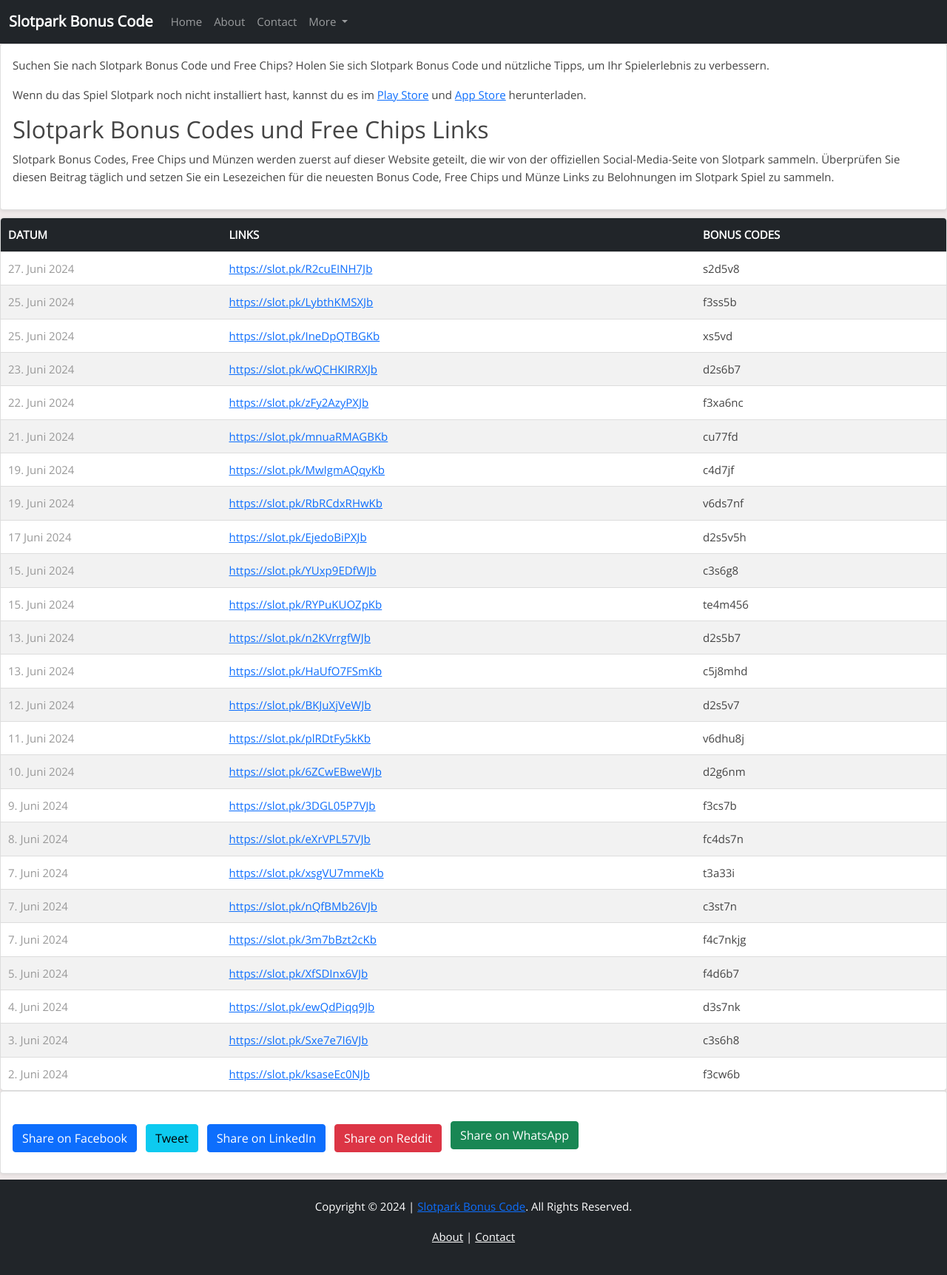
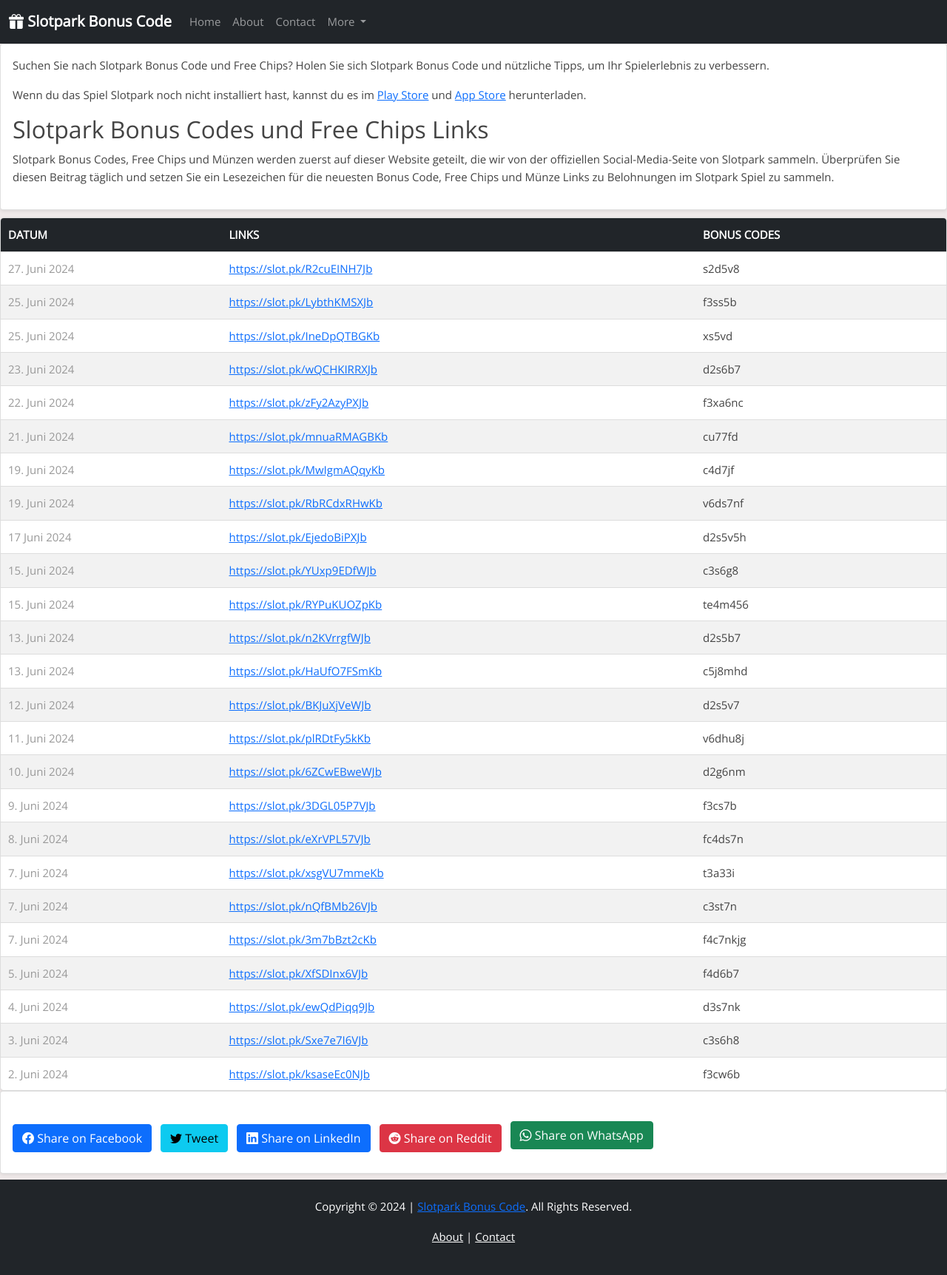
Before and after one commit to Prollad99/sbc-de, a Jekyll site: the page built from index.html, in a window 1280 px wide. Shown: the whole page at 74% size. Built offline with Jekyll 4.4.1, drawn with Linux system fonts in a browser that asks for light colours.

Commit message:
Update home.html

```diff
--- a/_layouts/home.html
+++ b/_layouts/home.html
@@ -5,6 +5,7 @@
   <meta name="viewport" content="width=device-width, initial-scale=1.0">
   <title>{{ site.title }}</title>
   <link href="https://cdn.jsdelivr.net/npm/bootstrap@5.1.3/dist/css/bootstrap.min.css" rel="stylesheet">
+<link href='https://cdn.jsdelivr.net/npm/bootstrap-icons@1.5.0/font/bootstrap-icons.css' rel='stylesheet'/>
   <link rel="stylesheet" href="{{ '/assets/css/style.css' | relative_url }}">
 </head>
 <body>
```
